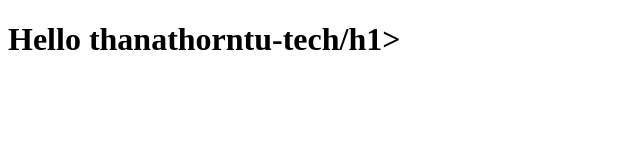
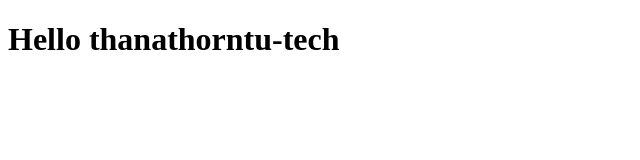
Before and after one commit to thanathorntu-tech/thanathorntu-tech.github.io, a plain HTML site: page index.html in a window 1280 px wide. Shown: the full height of the page, 0-640 px from the left. Drawn offline with Linux system fonts and the light colour scheme.

Commit message:
Update index.html

```diff
--- a/index.html
+++ b/index.html
@@ -6,6 +6,6 @@
 <title>Hello Page</title>
 </head>
 <body>
-<h1>Hello thanathorntu-tech/h1>
+<h1>Hello thanathorntu-tech
 </body>
 </html>
```
